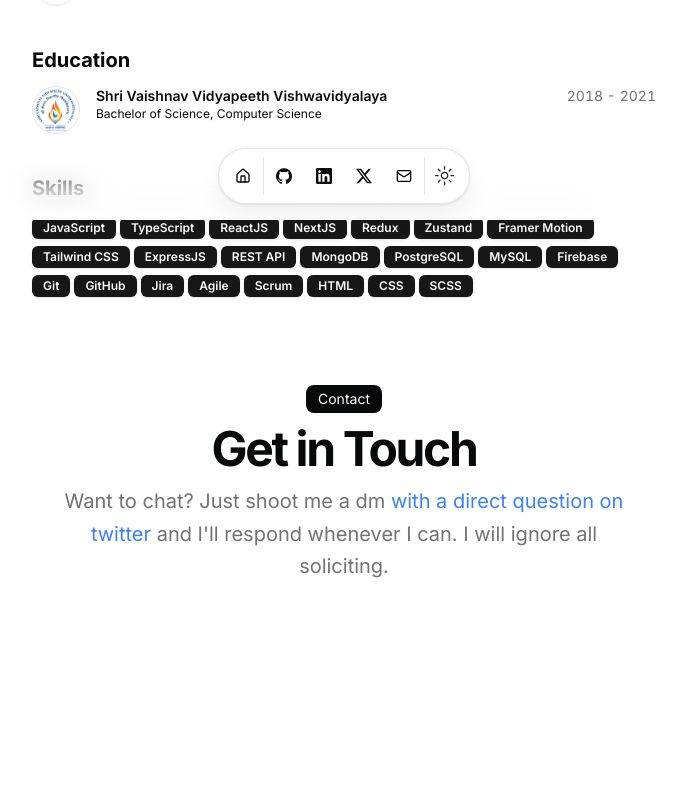
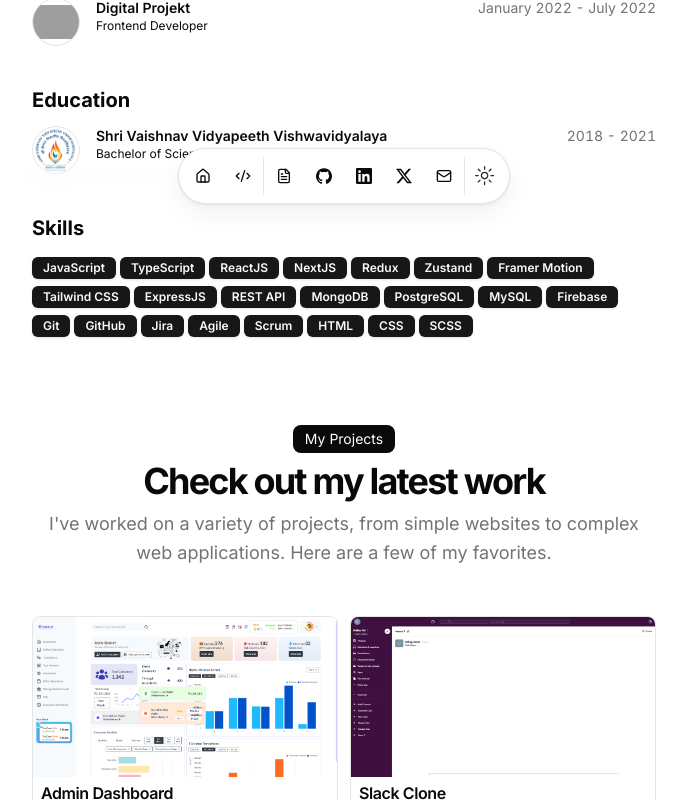
Before and after one commit to chirag1718/Portfolio, a Next.js app: page / in a window 1280 px wide. Shown: the part 580-1380 px from the top of the page, without its empty margins (296-983 px from the left). Before the commit the page ends 1313 px from the top, so only its background shows below. Built offline with nearby package versions, Linux system fonts and the light colour scheme; grey boxes are pictures that could not be loaded.

Commit message:
feat: updated details and added link for work

```diff
--- a/src/app/page.tsx
+++ b/src/app/page.tsx
@@ -111,7 +111,7 @@ export default function Page() {
           </div>
         </div>
       </section>
-      {/* <section id="projects">
+      <section id="projects">
         <div className="space-y-12 w-full py-12">
           <BlurFade delay={BLUR_FADE_DELAY * 11}>
             <div className="flex flex-col items-center justify-center space-y-4 text-center">
@@ -119,10 +119,10 @@ export default function Page() {
                 <div className="inline-block rounded-lg bg-foreground text-background px-3 py-1 text-sm">
                   My Projects
                 </div>
-                <h2 className="text-3xl font-bold tracking-tighter sm:text-5xl">
+                <h2 className="text-3xl font-bold tracking-tighter sm:text-4xl">
                   Check out my latest work
                 </h2>
-                <p className="text-muted-foreground md:text-xl/relaxed lg:text-base/relaxed xl:text-xl/relaxed">
+                <p className="text-muted-foreground md:text-lg/relaxed lg:text-base/relaxed xl:text-lg/relaxed">
                   I&apos;ve worked on a variety of projects, from simple
                   websites to complex web applications. Here are a few of my
                   favorites.
@@ -151,7 +151,7 @@ export default function Page() {
             ))}
           </div>
         </div>
-      </section> */}
+      </section>
       {/* <section id="hackathons">
         <div className="space-y-12 w-full py-12">
           <BlurFade delay={BLUR_FADE_DELAY * 13}>
@@ -202,10 +202,10 @@ export default function Page() {
               <div className="inline-block rounded-lg bg-foreground text-background px-3 py-1 text-sm">
                 Contact
               </div>
-              <h2 className="text-3xl font-bold tracking-tighter sm:text-5xl">
+              <h2 className="text-3xl font-bold tracking-tighter sm:text-4xl">
                 Get in Touch
               </h2>
-              <p className="mx-auto max-w-[600px] text-muted-foreground md:text-xl/relaxed lg:text-base/relaxed xl:text-xl/relaxed">
+              <p className="mx-auto max-w-[600px] text-muted-foreground md:text-lg/relaxed lg:text-base/relaxed xl:text-lg/relaxed">
                 Want to chat? Just shoot me a dm{" "}
                 <Link
                   href={DATA.contact.social.X.url}
--- /dev/null
+++ b/src/app/resources/page.tsx
@@ -0,0 +1,13 @@
+import React from 'react'
+
+const page = () => {
+     return (
+          <div className="flex flex-col">
+               <h1 className="text-3xl font-bold">Hey👋🏻 This page is under construction.</h1>
+               <p className="text-xl my-3 text-muted-foreground">Here I'll share my useful Resource.</p>
+               <p className="text-muted-foreground">Check back soon for updates!</p>
+          </div>
+     )
+}
+
+export default page
--- a/src/components/navbar.tsx
+++ b/src/components/navbar.tsx
@@ -1,6 +1,7 @@
+'use client'
 import { Dock, DockIcon } from "@/components/magicui/dock";
 import { ModeToggle } from "@/components/mode-toggle";
-import { buttonVariants } from "@/components/ui/button";
+import { Button, buttonVariants } from "@/components/ui/button";
 import { Separator } from "@/components/ui/separator";
 import {
   Tooltip,
@@ -9,9 +10,47 @@ import {
 } from "@/components/ui/tooltip";
 import { DATA } from "@/data/resume";
 import { cn } from "@/lib/utils";
+import { File, FileText } from "lucide-react";
 import Link from "next/link";
+import { useState } from "react";
 
 export default function Navbar() {
+  const [isDownloading, setIsDownloading] = useState(false);
+
+  const handleDownload = async (e: React.MouseEvent<HTMLButtonElement, MouseEvent>) => {
+    e.preventDefault();
+    setIsDownloading(true);
+
+    try {
+      // Replace with the actual path to your resume PDF file
+      const response = await fetch('/chirag-sonar-resume.pdf');
+      const blob = await response.blob();
+
+      // Create a URL for the blob
+      const url = window.URL.createObjectURL(blob);
+
+      // Create a temporary anchor element
+      const a = document.createElement('a');
+      a.style.display = 'none';
+      a.href = url;
+
+      // Set the file name
+      a.download = '/chirag-sonar-resume.pdf';
+
+      // Append to the document and click
+      document.body.appendChild(a);
+      a.click();
+
+      // Clean up
+      window.URL.revokeObjectURL(url);
+      document.body.removeChild(a);
+    } catch (error) {
+      console.error('Download failed:', error);
+    } finally {
+      setIsDownloading(false);
+    }
+  };
+
   return (
     <div className="pointer-events-none fixed inset-x-0 bottom-0 z-30 mx-auto mb-4 flex origin-bottom h-full max-h-14">
       <div className="fixed bottom-0 inset-x-0 h-16 w-full bg-background to-transparent backdrop-blur-lg [-webkit-mask-image:linear-gradient(to_top,black,transparent)] dark:bg-background"></div>
@@ -37,6 +76,27 @@ export default function Navbar() {
           </DockIcon>
         ))}
         <Separator orientation="vertical" className="h-full" />
+        {/* resume */}
+        <DockIcon >
+          <Tooltip>
+            <TooltipTrigger asChild>
+              <Button
+                variant="ghost"
+                className={cn(
+                  buttonVariants({ variant: "ghost", size: "icon" }),
+                  "size-12"
+                )}
+                onClick={handleDownload}
+              >
+                <FileText className="size-4" />
+
+              </Button>
+            </TooltipTrigger>
+            <TooltipContent>
+              <p>Resume</p>
+            </TooltipContent>
+          </Tooltip>
+        </DockIcon>
         {Object.entries(DATA.contact.social)
           .filter(([_, social]) => social.navbar)
           .map(([name, social]) => (
--- a/src/components/resume-card.tsx
+++ b/src/components/resume-card.tsx
@@ -5,10 +5,9 @@ import { Badge } from "@/components/ui/badge";
 import { Card, CardHeader } from "@/components/ui/card";
 import { cn } from "@/lib/utils";
 import { motion } from "framer-motion";
-import { ChevronRightIcon } from "lucide-react";
+import { ChevronRightIcon, Link2, SquareArrowOutUpRight } from "lucide-react";
 import Link from "next/link";
 import React from "react";
-
 interface ResumeCardProps {
   logoUrl: string;
   altText: string;
@@ -31,17 +30,15 @@ export const ResumeCard = ({
 }: ResumeCardProps) => {
   const [isExpanded, setIsExpanded] = React.useState(false);
 
-  const handleClick = (e: React.MouseEvent<HTMLAnchorElement, MouseEvent>) => {
+  const handleClick = (e: React.MouseEvent<HTMLDivElement, MouseEvent>) => {
     if (description) {
       e.preventDefault();
       setIsExpanded(!isExpanded);
     }
   };
-
   return (
-    <Link
-      href={href || "#"}
-      className="block cursor-pointer"
+    <div
+      className="block"
       onClick={handleClick}
     >
       <Card className="flex">
@@ -75,13 +72,22 @@ export const ResumeCard = ({
                 )}
                 <ChevronRightIcon
                   className={cn(
-                    "size-4 translate-x-0 transform opacity-0 transition-all duration-300 ease-out group-hover:translate-x-1 group-hover:opacity-100",
+                    "size-4 translate-x-0 transform opacity-100 sm:opacity-0 transition-all duration-300 ease-out group-hover:translate-x-1 group-hover:opacity-100 ",
                     isExpanded ? "rotate-90" : "rotate-0"
                   )}
                 />
               </h3>
-              <div className="text-xs sm:text-sm tabular-nums text-muted-foreground text-right">
-                {period}
+              <div className="flex items-center justify-end gap-1.5">
+                <Link href={href || "#"} onClick={e => e.stopPropagation()}>
+                  <Link2 className={cn(
+                    "size-4 translate-x-0 transform opacity-100 sm:opacity-0 transition-all duration-300 ease-out text-muted-foreground group-hover:-translate-x-1 group-hover:opacity-100 group-hover:-rotate-45 scale-90 group-hover:scale-110 hover:text-blue-500 hover:scale-110",
+                  )} />
+
+                </Link>
+                <div className="text-xs sm:text-sm tabular-nums text-muted-foreground text-right">
+                  {period}
+                </div>
+
               </div>
             </div>
             {subtitle && <div className="font-sans text-xs">{subtitle}</div>}
@@ -112,6 +118,6 @@ export const ResumeCard = ({
           )}
         </div>
       </Card>
-    </Link>
+    </div>
   );
 };
--- a/src/data/resume.tsx
+++ b/src/data/resume.tsx
@@ -1,5 +1,5 @@
 import { Icons } from "@/components/icons";
-import { HomeIcon, NotebookIcon } from "lucide-react";
+import { HomeIcon, NotebookIcon, CodeXmlIcon } from "lucide-react";
 
 export const DATA = {
   name: "Chirag Sonar",
@@ -9,7 +9,7 @@ export const DATA = {
   locationLink: "https://www.google.com/maps/place/india",
   description: "Combining technical expertise and design thinking, I build seamless, user-focused solutions and contribute to team success as a Frontend Developer",
   summary:
-    "Frontend Developer with 1+ year of experience in building high-performance, scalable web applications using React.js, Next.js, and TypeScript. Skilled in crafting intuitive UI/UX experiences, optimizing component performance, and implementing state management with Redux and Zustand.",
+  "Frontend Developer with over 2 years of experience building scalable web applications using React.js, Next.js, and TypeScript. Proficient in web development trifecta, with expertise in modern frameworks and libraries. Skilled in creating responsive, mobile-first designs, optimizing web applications for speed and performance, and collaborating with cross-functional teams to deliver end-to-end solutions. Seeking to leverage my expertise in a dynamic role to deliver user centric, high-performance web solutions.",
   avatarUrl: "/me.jpeg",
   skills: [
     "JavaScript",
@@ -37,7 +37,7 @@ export const DATA = {
   ],
   navbar: [
     { href: "/", icon: HomeIcon, label: "Home" },
-    // { href: "/blog", icon: NotebookIcon, label: "Blog" },
+    { href: "/lab", icon: CodeXmlIcon, label: "Lab" },
   ],
   contact: {
     email: "chirag17.dev@gmail.com",
@@ -79,7 +79,7 @@ export const DATA = {
   work: [
     {
       company: "ContractSPAN",
-      href: "",
+      href: "https://contractspan.com/",
       badges: [],
       location: "Remote",
       title: "Frontend Developer",
@@ -87,10 +87,10 @@ export const DATA = {
       start: "June 2023",
       end: "Present",
       description: [
-        "Led frontend development of a Contract Lifecycle Management (CLM) platform, collaborating with CTO and team to ensure smooth feature implementation.",
-        "Designed and built a drag, drop, and resize feature from scratch, improving document editing efficiency.",
-        "Developed a signature customization module allowing users to create, upload, or draw signatures, enhancing contract flexibility.",
-        "Implemented advanced UI/UX enhancements, reducing friction and improving usability for different organization roles.",
+        "Led frontend development of a Contract Lifecycle Management (CLM) and business intelligence platform, building the web app from scratch. Collaborated closely with the CTO and backend developers to ensure seamless feature implementation and frontend integration.",
+        "Developed a custom field placement system for document editing, enabling precise signature mapping to PDF coordinates and enhancing accuracy without external libraries",
+        "Built a dynamic & secure e-signature customization module with tailored modals, offering users three signature methods to attach to documents including typed, uploaded, or hand-drawn directly on the site. This robust feature set provided users with full control over their signatures and initials, enhancing contract flexibility and accuracy.",
+        "Implemented advanced UI/UX enhancements, for a multi-role management system, enabling org admins to onboard users, assign department-level access, and delegate permissions. Streamlined cross-department navigation for admins, enhancing data visibility and operational efficiency",
         "Optimized performance by reducing page load times and implementing efficient state management using Zustand.",
         "Integrated error handling mechanisms, improving application stability and debugging efficiency."
       ],
@@ -113,7 +113,7 @@ export const DATA = {
   education: [
     {
       school: "Shri Vaishnav Vidyapeeth Vishwavidyalaya",
-      href: "https://buildspace.so",
+      href: "#",
       degree: "Bachelor of Science, Computer Science",
       logoUrl: "/college.png",
       start: "2018",
```
Also changed, not shown: src/app/lab/page.tsx (added, +34 -0 lines), 1 other file (tests, documents, lock files or other folders).
